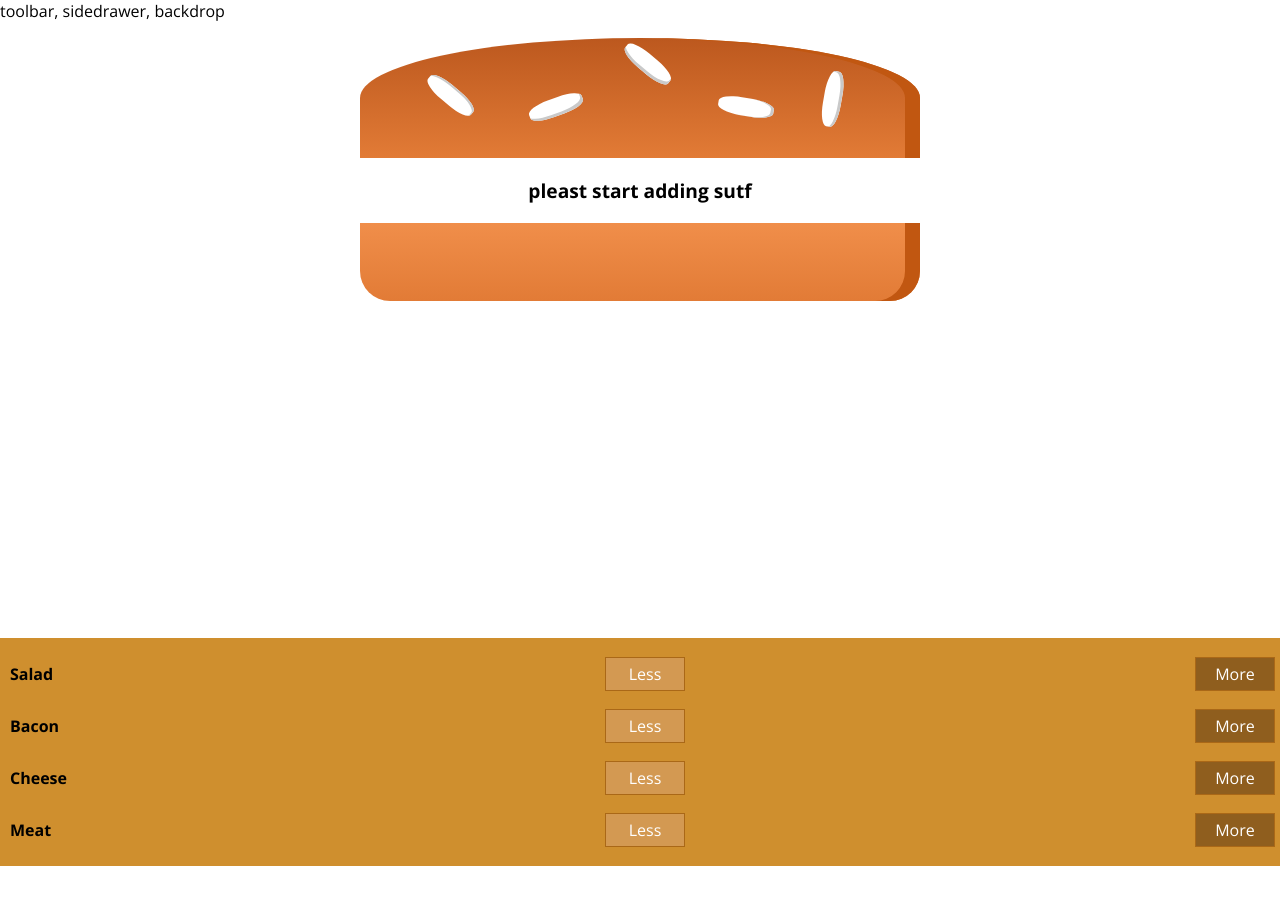
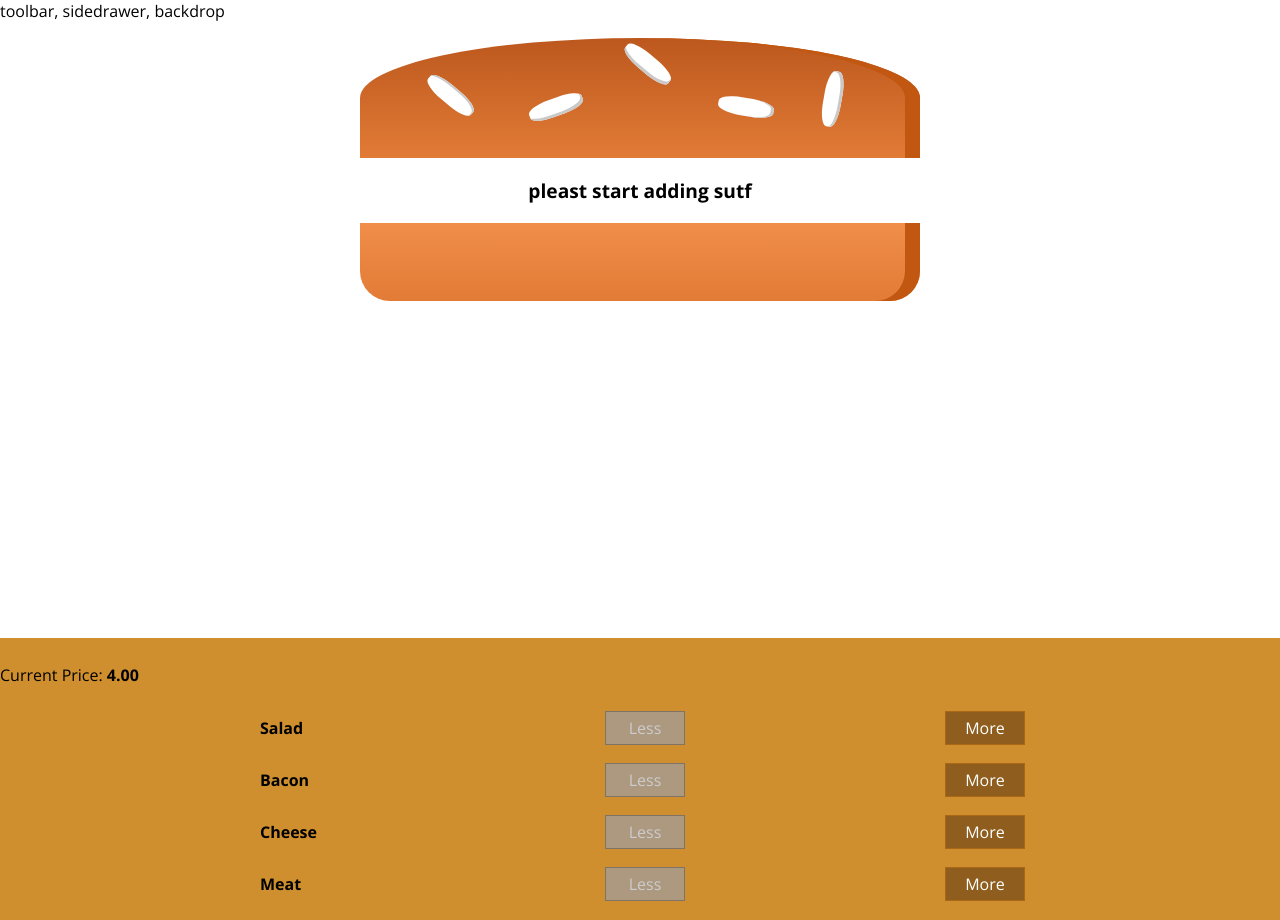
Before and after one commit to inin19/react-burgerbuilder, a React (Create React App) app: page / in a window 1280 px wide. Before the commit the page ends 866 px from the top, so only its background shows below. Built offline with nearby package versions, Linux system fonts and the light colour scheme.

Commit message:
add remove func completed

```diff
--- a/src/components/Burger/BuildControls/BuildControl/BuildControl.js
+++ b/src/components/Burger/BuildControls/BuildControl/BuildControl.js
@@ -3,9 +3,9 @@ import classes from './BuildControl.module.css'
 
 const buildControl = (props) => (
     <div className={classes.BuildControl}>
-        <div className={classes.Label} >{props.label}</div>
-        <button className={classes.Less}>Less</button>
-        <button className={classes.More} >More</button>
+        <div className={classes.Label}>{props.label}</div>
+        <button className={classes.Less} disabled={props.disabled} onClick={props.removed}>Less</button>
+        <button className={classes.More} onClick={props.added}>More</button>
     </div>
 );
 
--- a/src/components/Burger/BuildControls/BuildControl/BuildControl.module.css
+++ b/src/components/Burger/BuildControls/BuildControl/BuildControl.module.css
@@ -1,6 +1,6 @@
 .BuildControl {
   display: flex;
-    justify-content: space-between;
+  justify-content: space-evenly;
   align-items: center;
   margin: 5px 0;
 }
@@ -11,20 +11,20 @@
   padding: 5px;
   margin: 0 5px;
   width: 80px;
-    border: 1px solid #AA6817;
+  border: 1px solid #aa6817;
   cursor: pointer;
   outline: none;
 }
 
 .BuildControl button:disabled {
-    background-color: #AC9980;
-    border: 1px solid #7E7365;
+  background-color: #ac9980;
+  border: 1px solid #7e7365;
   color: #ccc;
   cursor: default;
 }
 
 .BuildControl button:hover:disabled {
-    background-color: #AC9980;
+  background-color: #ac9980;
   color: #ccc;
   cursor: not-allowed;
 }
@@ -36,21 +36,23 @@
 }
 
 .BuildControl .Less {
-    background-color: #D39952;
+  background-color: #d39952;
   color: white;
 }
 
 .BuildControl .More {
-    background-color: #8F5E1E;
+  background-color: #8f5e1e;
   color: white;
 }
 
-.BuildControl .Less:hover, .BuildControl .Less:active {
-    background-color: #DAA972;
+.BuildControl .Less:hover,
+.BuildControl .Less:active {
+  background-color: #daa972;
   color: white;
 }
 
-.BuildControl .More:hover,.BuildControl .More:active {
-    background-color: #99703F;
+.BuildControl .More:hover,
+.BuildControl .More:active {
+  background-color: #99703f;
   color: white;
 }
--- a/src/components/Burger/BuildControls/BuildControls.js
+++ b/src/components/Burger/BuildControls/BuildControls.js
@@ -13,8 +13,9 @@ const controls = [
 
 const buildControls = (props) => (
   <div className={classes.BuildControls}>
+    <p>Current Price: <strong> {props.price.toFixed(2)} </strong> </p>
     {controls.map(ctrl => (
-      <BuildControl key={ctrl.label} label={ctrl.label} />
+      <BuildControl key={ctrl.label} label={ctrl.label} disabled={props.disabled[ctrl.type]} added={() => props.ingredientAdded(ctrl.type)} removed={() => props.ingredientRemoved(ctrl.type)} />
     ))}
   </div>
 );
--- a/src/components/Burger/Burger.js
+++ b/src/components/Burger/Burger.js
@@ -3,6 +3,9 @@ import classes from './Burger.module.css';
 import BurgerIngredient from './BurgerIngredient/BurgerIngredient';
 
 const burger = (props) => {
+
+  console.log(props.ingredients);
+
 
   let transformedIngredients = Object.keys(props.ingredients).map(igKey => {
     return [...Array(props.ingredients[igKey])].map((_, i) =>
@@ -12,6 +15,8 @@ const burger = (props) => {
   }).reduce((arr, el) => {
     return arr.concat(el);
   }, []);
+
+
 
   if(transformedIngredients.length === 0){
     transformedIngredients = <p> pleast start adding sutf </p>
--- a/src/components/Burger/BurgerIngredient/BurgerIngredient.js
+++ b/src/components/Burger/BurgerIngredient/BurgerIngredient.js
@@ -7,7 +7,7 @@ class BurgerIngredient extends Component {
   render() {
     let ingredient = null;
 
-    console.log(this.props.type);
+    // console.log(this.props.type);
 
     switch (this.props.type) {
       case ('bread-bottom'):
@@ -30,7 +30,7 @@ class BurgerIngredient extends Component {
       case ('salad'):
         ingredient = <div className={classes.Salad}></div>;
         break;
-      case ('Bacon'):
+      case ('bacon'):
         ingredient = <div className={classes.Bacon}></div>;
         break;
 
@@ -39,8 +39,6 @@ class BurgerIngredient extends Component {
         break;
 
     }
-
-    console.log(ingredient);
 
 
     return ingredient;
--- a/src/containers/BurgerBuilder/BurgerBuilder.js
+++ b/src/containers/BurgerBuilder/BurgerBuilder.js
@@ -2,6 +2,13 @@ import React, { Component } from 'react';
 import Aux from '../../hoc/Aux';
 import Burger from '../../components/Burger/Burger';
 import BuildControls from '../../components/Burger/BuildControls/BuildControls';
+
+const INGREDIENT_PRICES = {
+  salad: 0.5,
+  cheese: 0.4,
+  meat: 1.3,
+  bacon: 0.7,
+}
 
 class BurgerBuilder extends Component {
   state = {
@@ -10,14 +17,57 @@ class BurgerBuilder extends Component {
       bacon: 0,
       cheese: 0,
       meat: 0
-    }
+    },
+    totalPrice: 4
   };
 
+  addIngredientHander = (type) => {
+    const oldCount = this.state.ingredients[type];
+    const updatedCount = oldCount + 1;
+    const updatedIngredients = {
+      ...this.state.ingredients
+    }
+
+    updatedIngredients[type] = updatedCount;
+    const pricdAddition = INGREDIENT_PRICES[type];
+    const oldPrice = this.state.totalPrice;
+    const newPrice = oldPrice + pricdAddition;
+    this.setState({ totalPrice: newPrice, ingredients: updatedIngredients })
+  }
+
+  removeIngredientHandler = (type) => {
+    const oldCount = this.state.ingredients[type];
+
+    if (oldCount <= 0) {
+      return;
+    }
+
+    const updatedCount = oldCount - 1;
+    const updatedIngredients = {
+      ...this.state.ingredients
+    }
+
+    updatedIngredients[type] = updatedCount;
+    const pricdDeduction = INGREDIENT_PRICES[type];
+    const oldPrice = this.state.totalPrice;
+    const newPrice = oldPrice - pricdDeduction;
+    this.setState({ totalPrice: newPrice, ingredients: updatedIngredients })
+  }
+
   render() {
+    const disabledInfo = {
+      ...this.state.ingredients
+    };
+    // eslint-disable-next-line no-unused-vars
+    for (let key in disabledInfo) {
+      disabledInfo[key] = disabledInfo[key] <= 0;
+    }
     return (
       <Aux>
         <Burger ingredients={this.state.ingredients} />
-        <BuildControls />
+        <BuildControls disabled={disabledInfo}
+          ingredientAdded={this.addIngredientHander}
+          ingredientRemoved={this.removeIngredientHandler} price={this.state.totalPrice} />
       </Aux>
     );
   }
```
Lines whose indentation alone changed are shown as unchanged.
